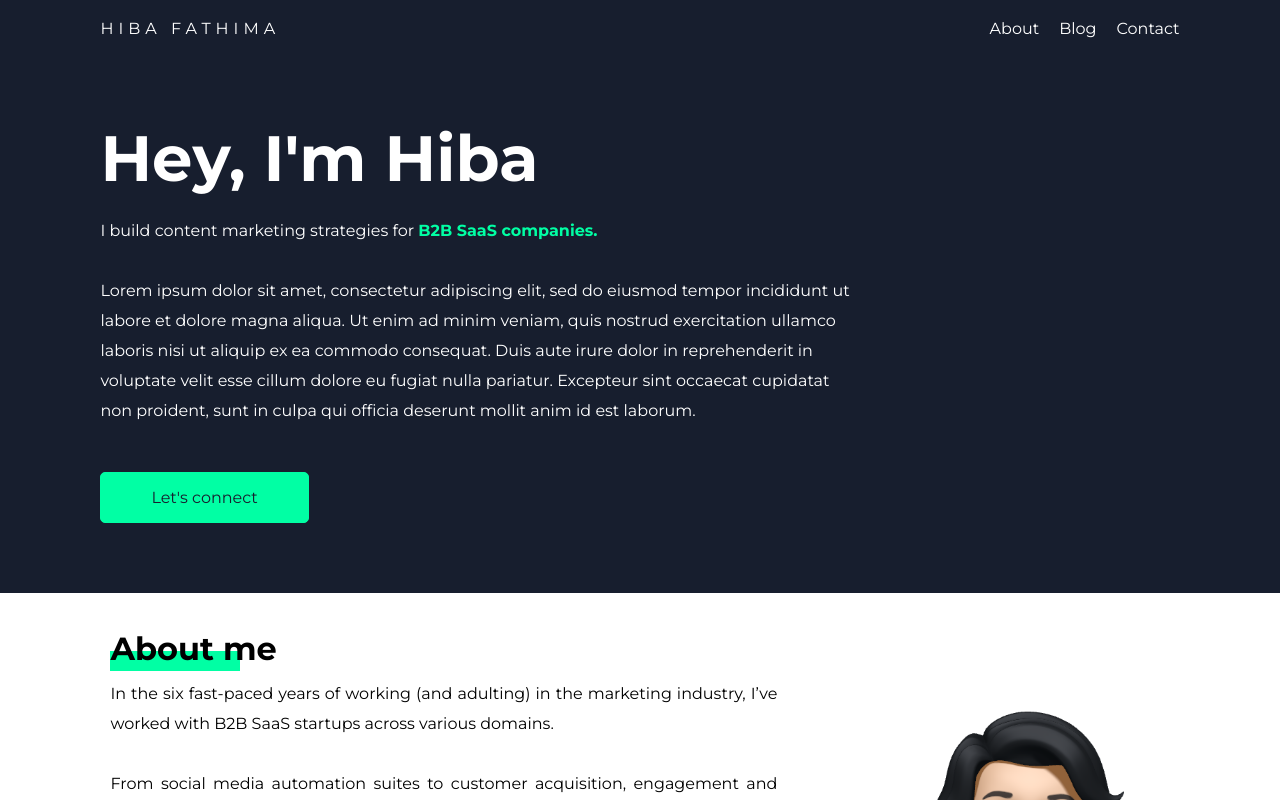
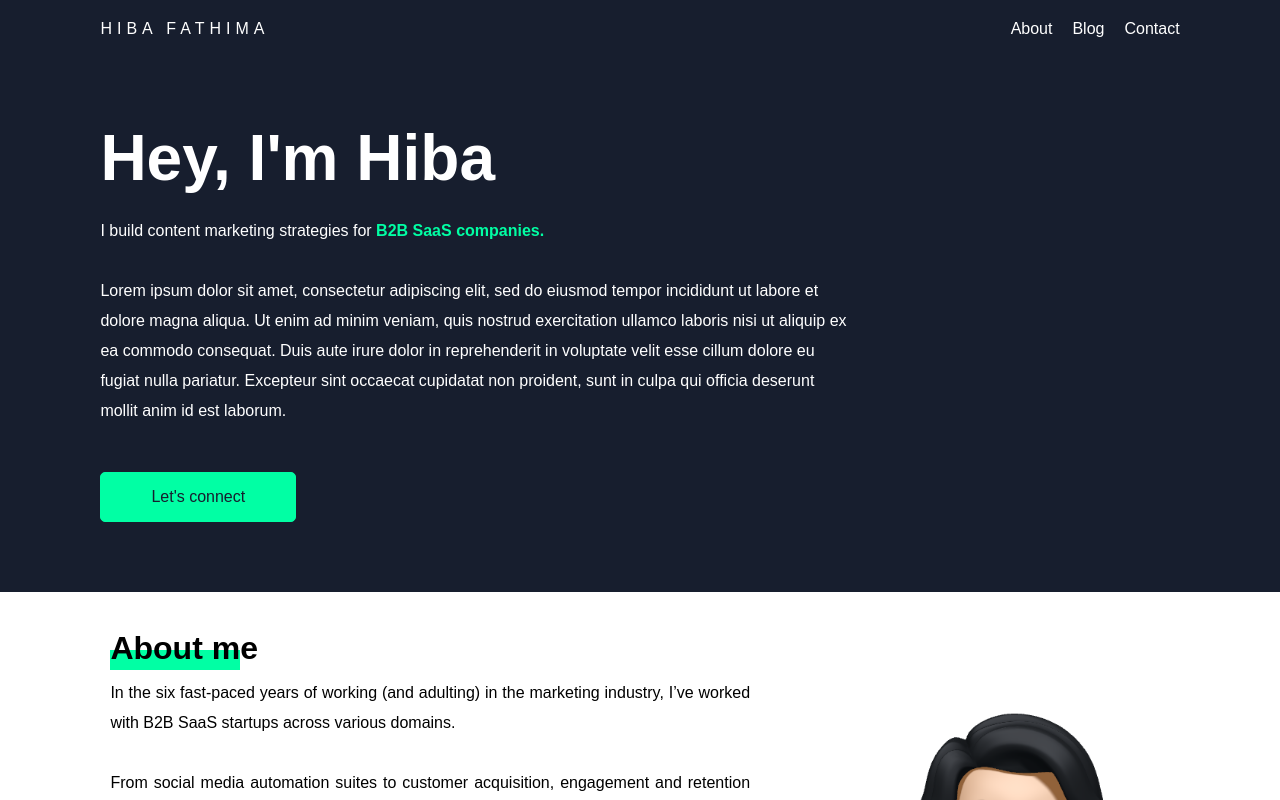
Before and after one commit to ambx/iDeotic-Internship-Portfolio, a Next.js app: page / in a window 1280 px wide. Shown: the top 800 px of the page. Built offline with nearby package versions, Linux system fonts and the light colour scheme.

Commit message:
added local font

```diff
--- a/styles/global.scss
+++ b/styles/global.scss
@@ -1,4 +1,9 @@
-@import url('https://fonts.googleapis.com/css2?family=Montserrat:wght@400;700&display=swap');
+@font-face {
+  font-family: 'Montserrat', sans-serif;
+  src: url("../src/fonts/Montserrat-VariableFont_wght.ttf") format("ttf");
+  font-weight: bold;
+  font-display: swap;
+}
 
 html,
 body {
```
Also changed, not shown: src/fonts/Montserrat-VariableFont_wght.ttf (added).
